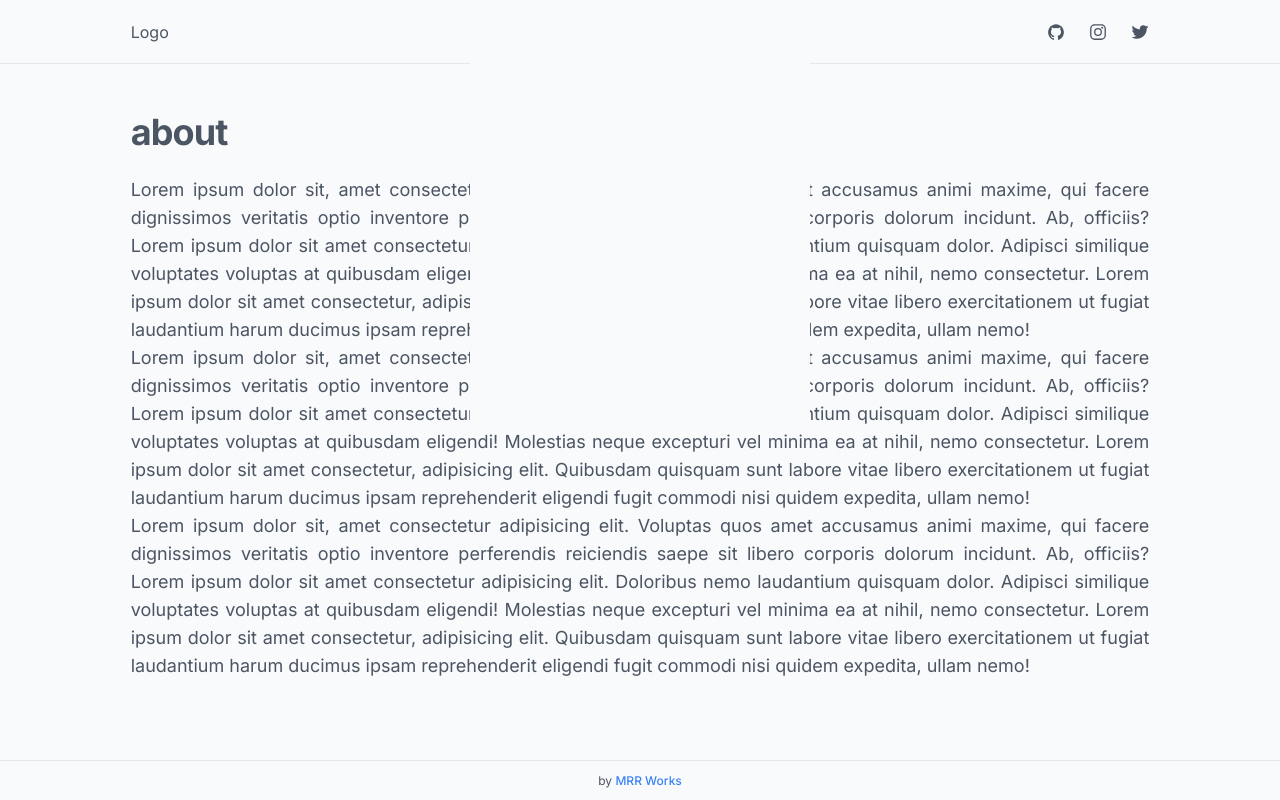
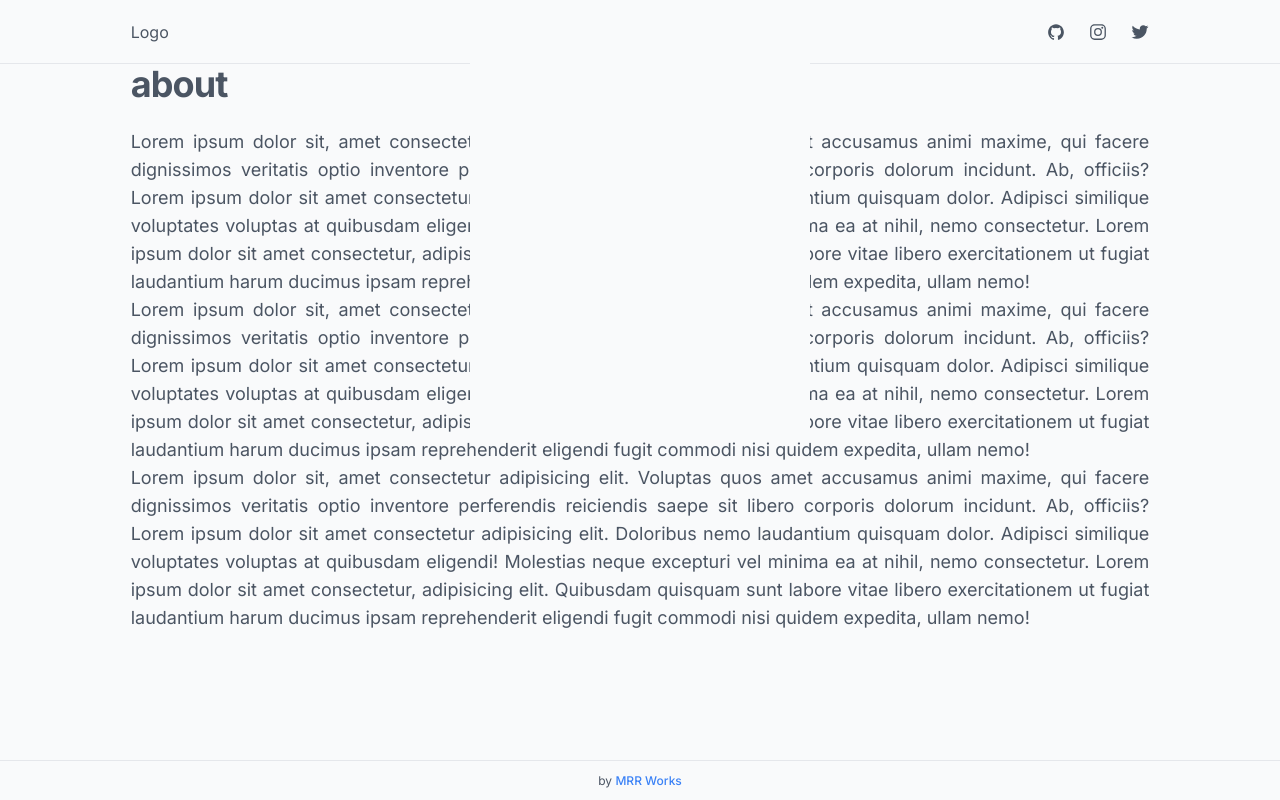
Before and after one commit to raflyrafsss/mrr.works, a Next.js app: page /about in a window 1280 px wide. Built offline with nearby package versions, Linux system fonts and the light colour scheme.

Commit message:
modify: classname of section

```diff
--- a/src/pages/about.tsx
+++ b/src/pages/about.tsx
@@ -12,7 +12,7 @@ export default function About() {
     <PageLayout>
       <PageHeader />
       <PageContent>
-        <AboutSection className="py-12" />
+        <AboutSection />
       </PageContent>
       <PageFooter />
     </PageLayout>
--- a/src/pages/contact.tsx
+++ b/src/pages/contact.tsx
@@ -12,7 +12,7 @@ export default function Contact() {
     <PageLayout>
       <PageHeader />
       <PageContent>
-        <ContactSection className="py-12" />
+        <ContactSection />
       </PageContent>
       <PageFooter />
     </PageLayout>
--- a/src/pages/index.tsx
+++ b/src/pages/index.tsx
@@ -12,7 +12,7 @@ export default function Home() {
     <PageLayout>
       <PageHeader />
       <PageContent>
-        <HomeSection className="py-32" />
+        <HomeSection />
       </PageContent>
       <PageFooter />
     </PageLayout>
--- a/src/pages/showcase.tsx
+++ b/src/pages/showcase.tsx
@@ -12,7 +12,7 @@ export default function Showcase() {
     <PageLayout>
       <PageHeader />
       <PageContent>
-        <ShowcaseSection className="py-12" />
+        <ShowcaseSection />
       </PageContent>
       <PageFooter />
     </PageLayout>
```
